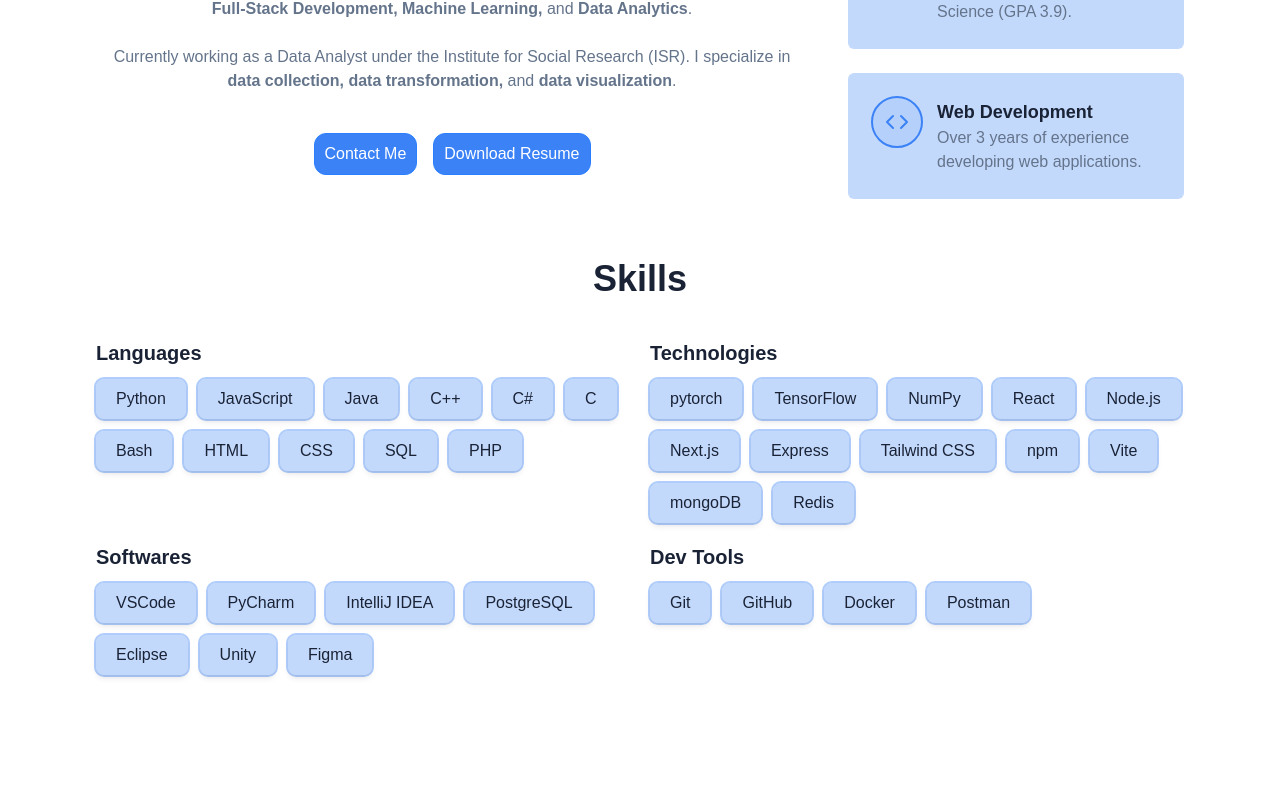
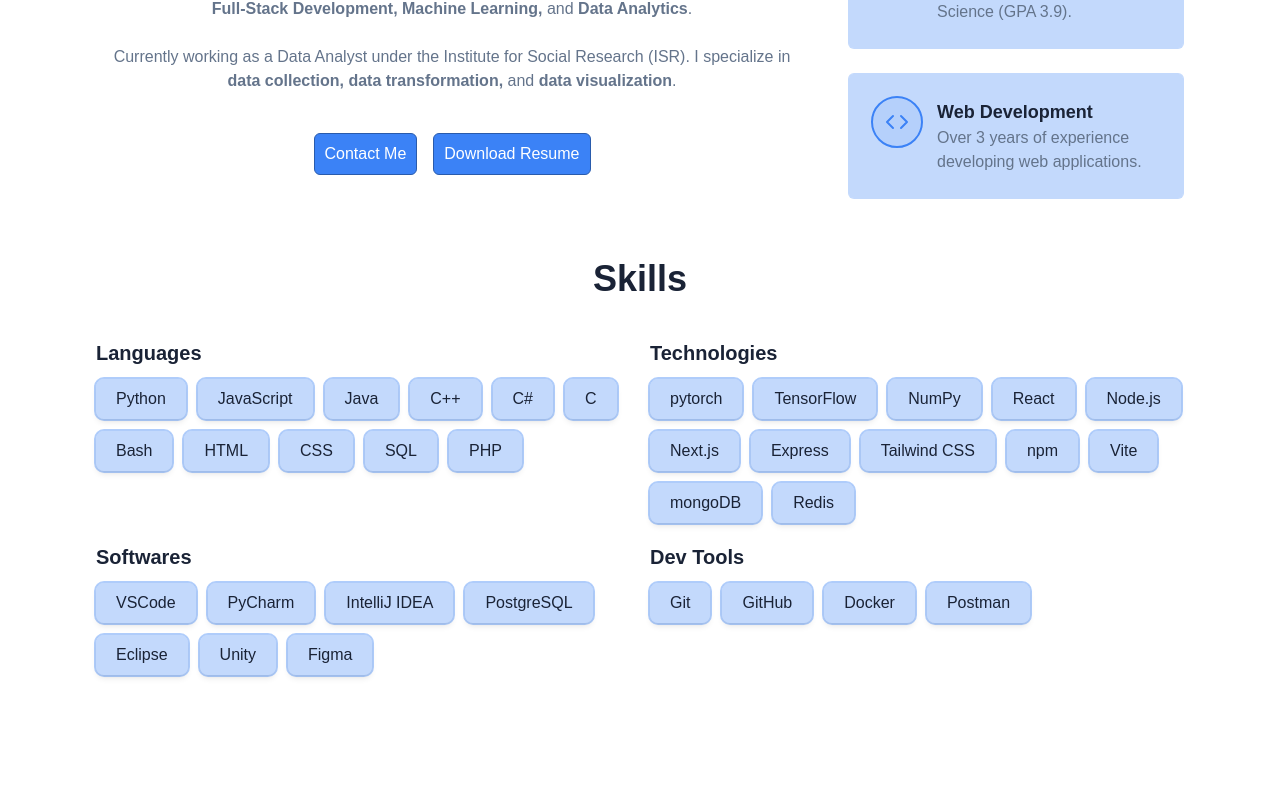
Before and after one commit to DanielChahine0/DanielChahine0.github.io, a React (Vite) app: page / in a window 1280 px wide. Shown: the part 1140-1940 px from the top of the page. Built offline with nearby package versions, Linux system fonts and the light colour scheme; a web font is replaced by a local one.

Commit message:
Update index.css

```diff
--- a/src/index.css
+++ b/src/index.css
@@ -285,7 +285,12 @@
     background-clip: padding-box;
   }
   .cosmic-button {
-    @apply px-2.5 py-2 bg-primary text-primary-foreground font-medium transition-all duration-300 hover:shadow-[0_0_10px_#004cff80] hover:scale-105 active:scale-95 leading-normal rounded-xl border-blue-500 border-1;
+    @apply px-2.5 py-2 bg-primary text-primary-foreground font-medium transition-all duration-300 hover:scale-105 active:scale-95 leading-normal rounded-md;
+    border: 1px solid color-mix(in srgb, rgb(var(--accent-rgb)) 70%, black 30%);
+    transition: all 0.3s ease;
+  }
+  .cosmic-button:hover {
+    box-shadow: 0 0 10px color-mix(in srgb, rgb(var(--accent-rgb)) 70%, black 30%);
   }
   /* Removed .star, .cloud, .meteor classes */
   .custom-inline-hover {
```
